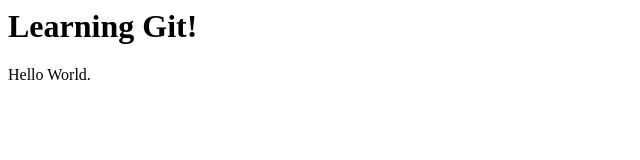
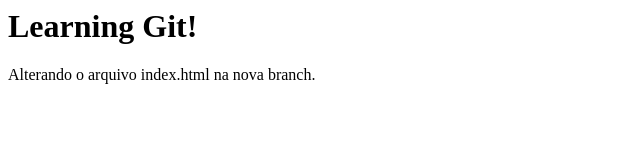
Before and after one commit to diogobarbosa/learning_git, a plain HTML site: page index.html in a window 1280 px wide. Shown: the whole page, without its empty margins (0-640 px from the left). Drawn offline with Linux system fonts and the light colour scheme.

Commit message:
Alterando arquivo index.html na nova branch

```diff
--- a/index.html
+++ b/index.html
@@ -1,6 +1,7 @@
 <html>
 	<body>
 		<h1>Learning Git!</h1>
-		<p>Hello World.</p>
+
+		<p>Alterando o arquivo index.html na nova branch.</p>
 	</body>
 </html>
```
